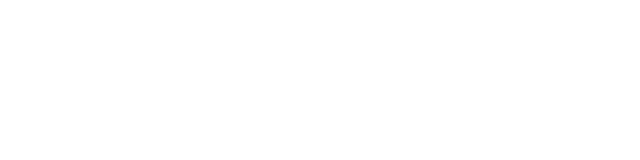
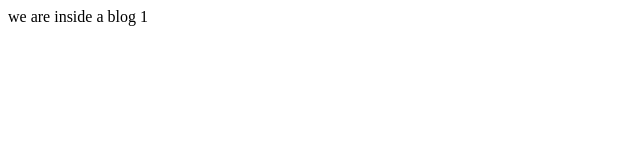
Before and after one commit to y-ashish-y/nuxt_basics, a Nuxt app: page /blog/1 in a window 1280 px wide. Before the commit this address had no page. Shown: the top 160 px of the page, without its empty margins (0-640 px from the left). Built offline with nearby package versions, Linux system fonts and the light colour scheme.

Commit message:
route params in nuxt

```diff
--- /dev/null
+++ b/app/pages/blog/[id].vue
@@ -0,0 +1,9 @@
+<script setup lang="ts">
+const route = useRoute();
+console.log(route.params.id);
+const id = route.params.id;
+</script>
+
+<template>
+  <div>we are inside a blog {{ id }}</div>
+</template>
```
